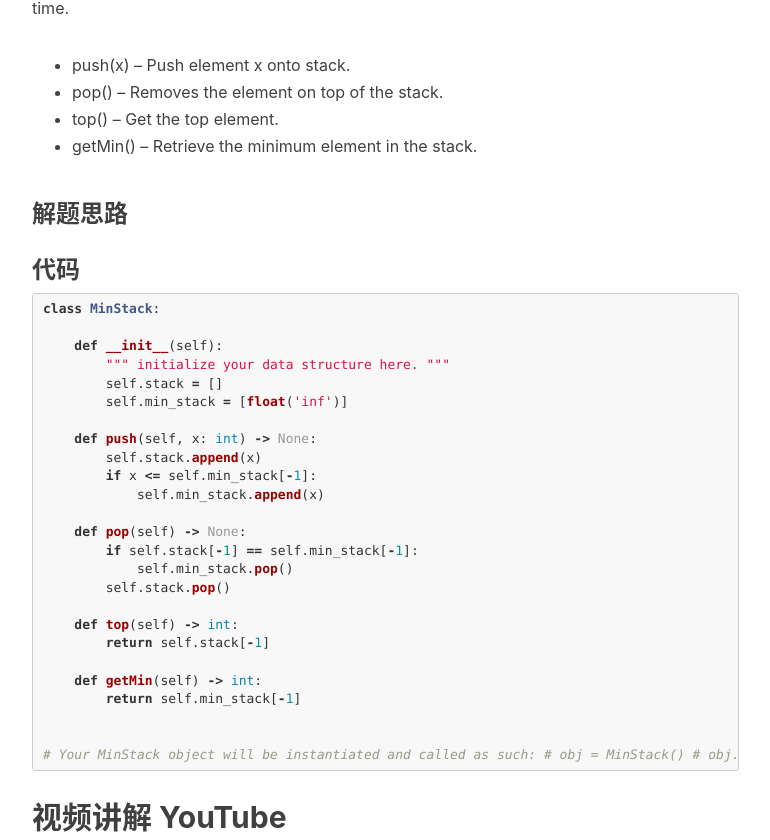
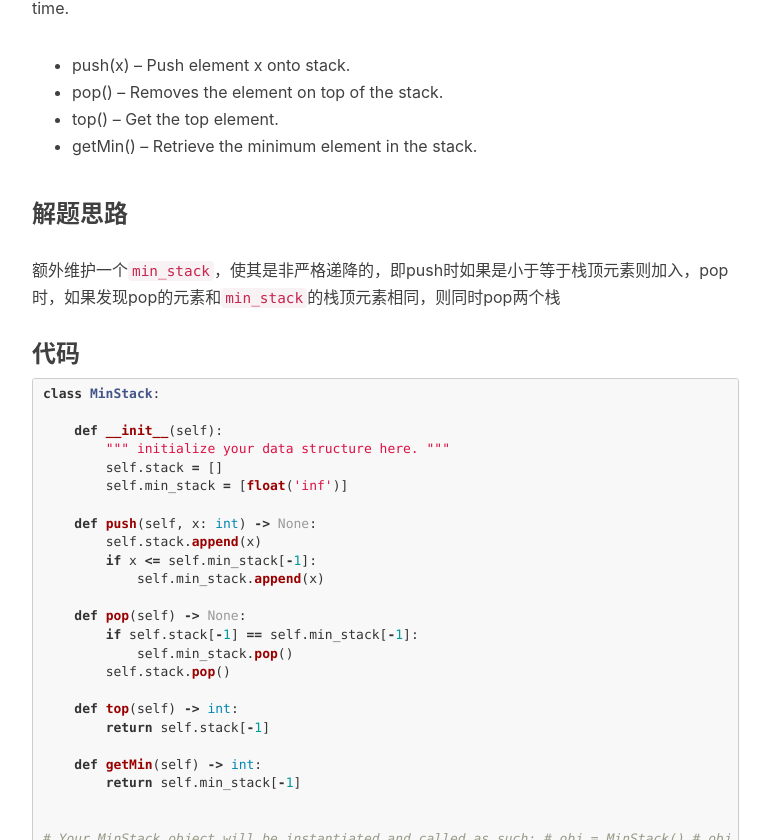
Before and after one commit to MaxMing0/MaxMing0.github.io, a Jekyll site: the page built from _posts/2020-04-26-Min-Stack.md, in a window 1280 px wide and 900 px high, scrolled down 656 px, cut to the strip 0-840 px from the top of the window. Shown: the whole strip, without its empty margins (233-1003 px from the left). Built offline with Jekyll 4.4.1, drawn with Linux system fonts in a browser that asks for light colours; nearby versions of some CDN libraries; comment, search, counter and statistics services are not loaded.

Commit message:
Update 2020-04-26-Min-Stack.md

````diff
--- a/_posts/2020-04-26-Min-Stack.md
+++ b/_posts/2020-04-26-Min-Stack.md
@@ -27,7 +27,7 @@ Design a stack that supports push, pop, top, and retrieving the minimum element
 
 ### 解题思路
 
-
+额外维护一个`min_stack`，使其是非严格递降的，即push时如果是小于等于栈顶元素则加入，pop时，如果发现pop的元素和`min_stack`的栈顶元素相同，则同时pop两个栈
 
 ### 代码
 ```python
````
